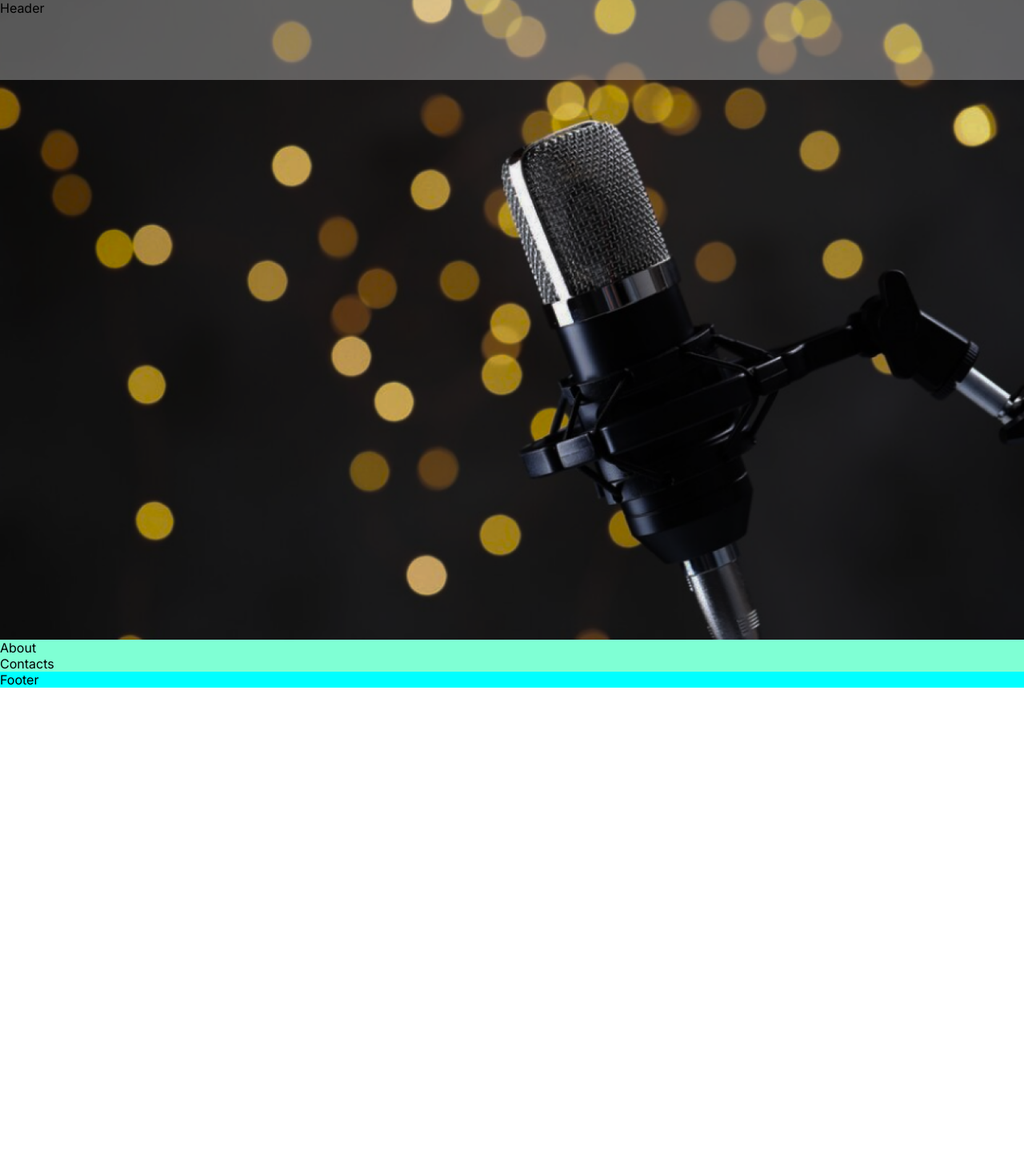
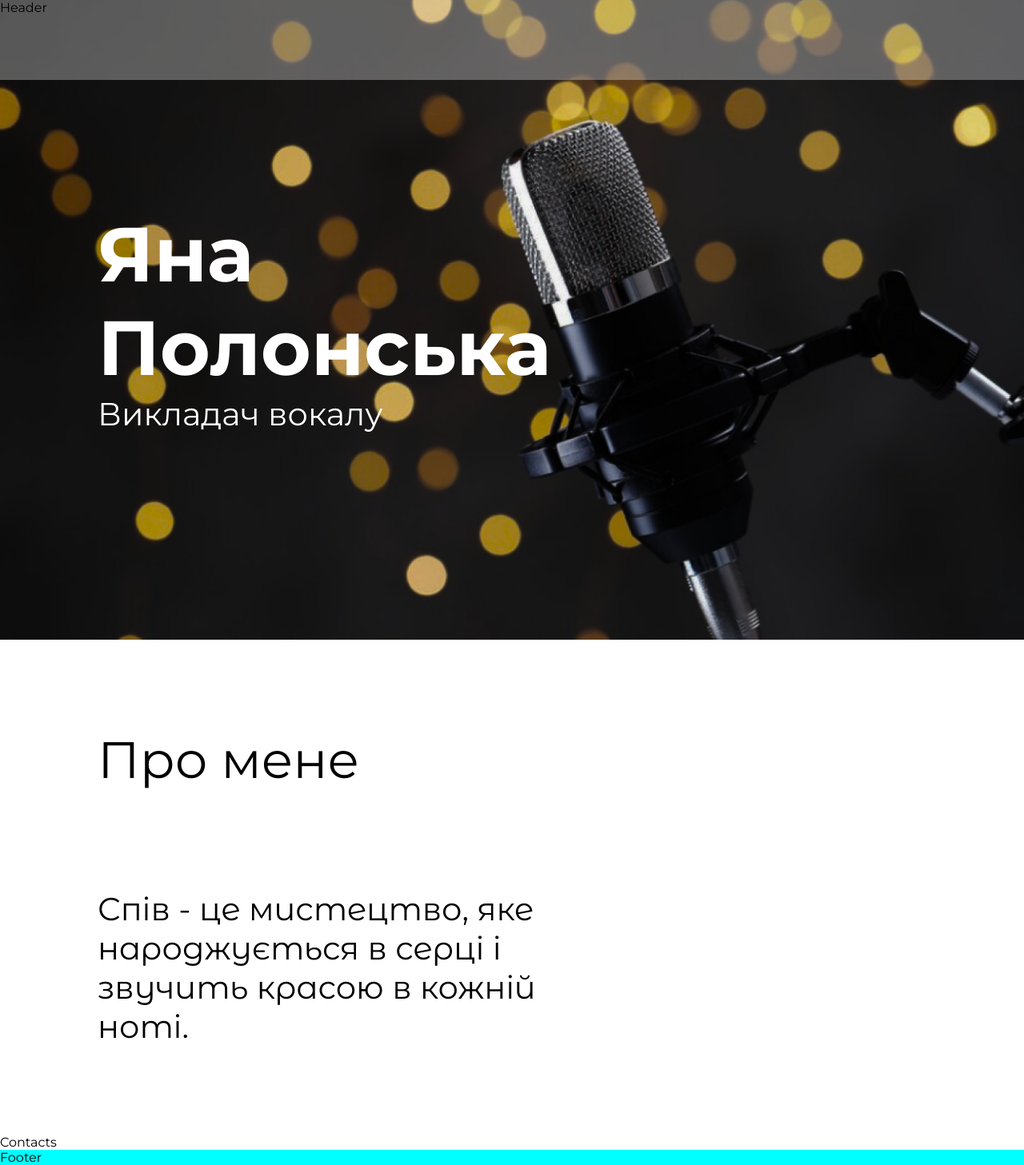
Before and after one commit to DenisTolmachev/vocal_teacher, a Next.js app: page / in a window 1280 px wide. Shown: the whole page at 80% size. Before the commit the page ends 860 px from the top, so only its background shows below. Built offline with nearby package versions, Linux system fonts and the light colour scheme.

Commit message:
created hero and about section text

```diff
--- /dev/null
+++ b/src/app/fonts.js
@@ -0,0 +1,10 @@
+import { Montserrat, Montserrat_Alternates } from "next/font/google";
+
+export const montserrat = Montserrat({
+  subsets: ["cyrillic"],
+});
+
+export const montsAlt = Montserrat_Alternates({
+  subsets: ["cyrillic"],
+  weight: ["100", "200", "300", "400", "500", "600", "700", "800", "900"],
+});
--- a/src/app/layout.js
+++ b/src/app/layout.js
@@ -1,19 +1,17 @@
-import { Inter } from "next/font/google";
+import { montserrat } from "./fonts";
 import "./globals.scss";
 import Header from "@/components/header/Header";
 import Footer from "@/components/footer/Footer";
 
-const inter = Inter({ subsets: ["latin"] });
-
 export const metadata = {
-  title: "Create Next App",
+  title: "Vocal Teacher",
   description: "Generated by create next app",
 };
 
 export default function RootLayout({ children }) {
   return (
-    <html lang="en">
-      <body className={inter.className}>
+    <html lang="ua">
+      <body className={montserrat.className}>
         <Header />
         {children}
         <Footer />
--- a/src/app/page.module.scss
+++ b/src/app/page.module.scss
@@ -1,3 +1,3 @@
 .container {
-    background-color: aquamarine;
+    overflow: hidden;
 }
--- a/src/sections/About/About.jsx
+++ b/src/sections/About/About.jsx
@@ -1,9 +1,19 @@
+import { montsAlt } from "@/app/fonts";
+import styles from "./About.module.scss";
+
 const About = () => {
-    return (
-        <div>
-            About
-        </div>
-    );
-}
+  return (
+    <section className={styles.container}>
+      <div className={styles.aboutWrapper}>
+        <h2>Про мене</h2>
+        <p className={montsAlt.className}>
+          Спів - це мистецтво, яке народжується в серці і звучить красою в
+          кожній ноті.
+        </p>
+      </div>
+      <div className={styles.sliderWrapper}></div>
+    </section>
+  );
+};
 
 export default About;
--- /dev/null
+++ b/src/sections/About/About.module.scss
@@ -0,0 +1,31 @@
+.container {
+  display: flex;
+  padding: 111px 122px;
+}
+
+.aboutWrapper {
+  display: flex;
+  width: 55%;
+  flex-direction: column;
+
+  & h2 {
+    color: #000;
+    font-size: 64px;
+    font-style: normal;
+    font-weight: 400;
+    line-height: normal;
+  }
+
+  & p {
+    color: #000;
+    font-size: 40px;
+    font-style: normal;
+    font-weight: 400;
+    line-height: normal;
+    margin-top: 123px;
+  }
+}
+
+.sliderWrapper {
+  display: flex;
+}
--- a/src/sections/Hero/Hero.jsx
+++ b/src/sections/Hero/Hero.jsx
@@ -3,7 +3,10 @@ import styles from './Hero.module.scss'
 const Hero = () => {
     return (
         <section className={styles.container}>
-            Hero
+            <div className={styles.heroTitleWrapper}>
+                <h1>Яна Полонська</h1>
+                <p>Викладач вокалу</p>
+            </div>
         </section>
     );
 }
--- a/src/sections/Hero/Hero.module.scss
+++ b/src/sections/Hero/Hero.module.scss
@@ -1,7 +1,32 @@
 .container {
+    display: flex;
   height: 100vh;
+  padding: 0 122px;
   background-image: url(../../../public/img/hero_bg_img.png);
   background-size: cover;
   background-repeat: no-repeat;
   background-position: 100% 100%;
 }
+
+.heroTitleWrapper {
+  display: flex;
+  flex-direction: column;
+  justify-content: center;
+  width: 45%;
+
+  & h1 {
+    color: var(--primary_color);
+    font-size: 96px;
+    font-style: normal;
+    font-weight: 700;
+    line-height: normal;
+  }
+
+  & p {
+    color: #fff;
+    font-size: 40px;
+    font-style: normal;
+    font-weight: 400;
+    line-height: normal;
+  }
+}
```
